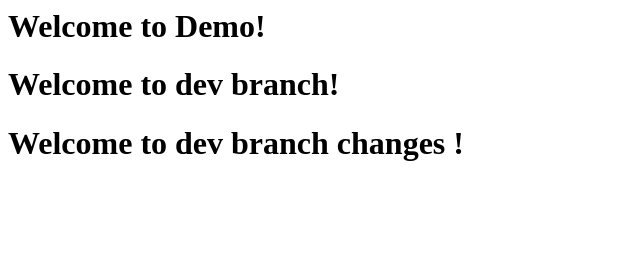
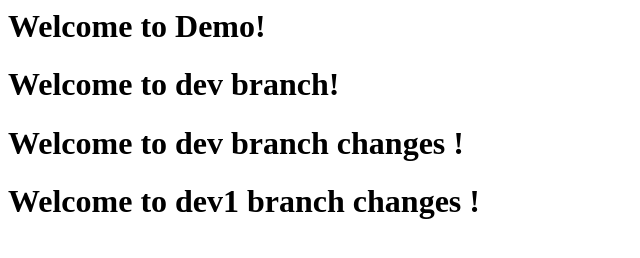
Before and after one commit to Vinayak-Kanakagiri/cart, a plain HTML site: page index.html in a window 1280 px wide. Shown: the whole page, without its empty margins (0-640 px from the left). Drawn offline with Linux system fonts and the light colour scheme.

Commit message:
changes in hub

```diff
--- a/index.html
+++ b/index.html
@@ -1,3 +1,4 @@
 <h1>Welcome to Demo!</h1>
 <h1>Welcome to dev branch!</h1>
 <h1>Welcome to dev branch changes !</h1>
+<h1>Welcome to dev1 branch changes !</h1>
```
